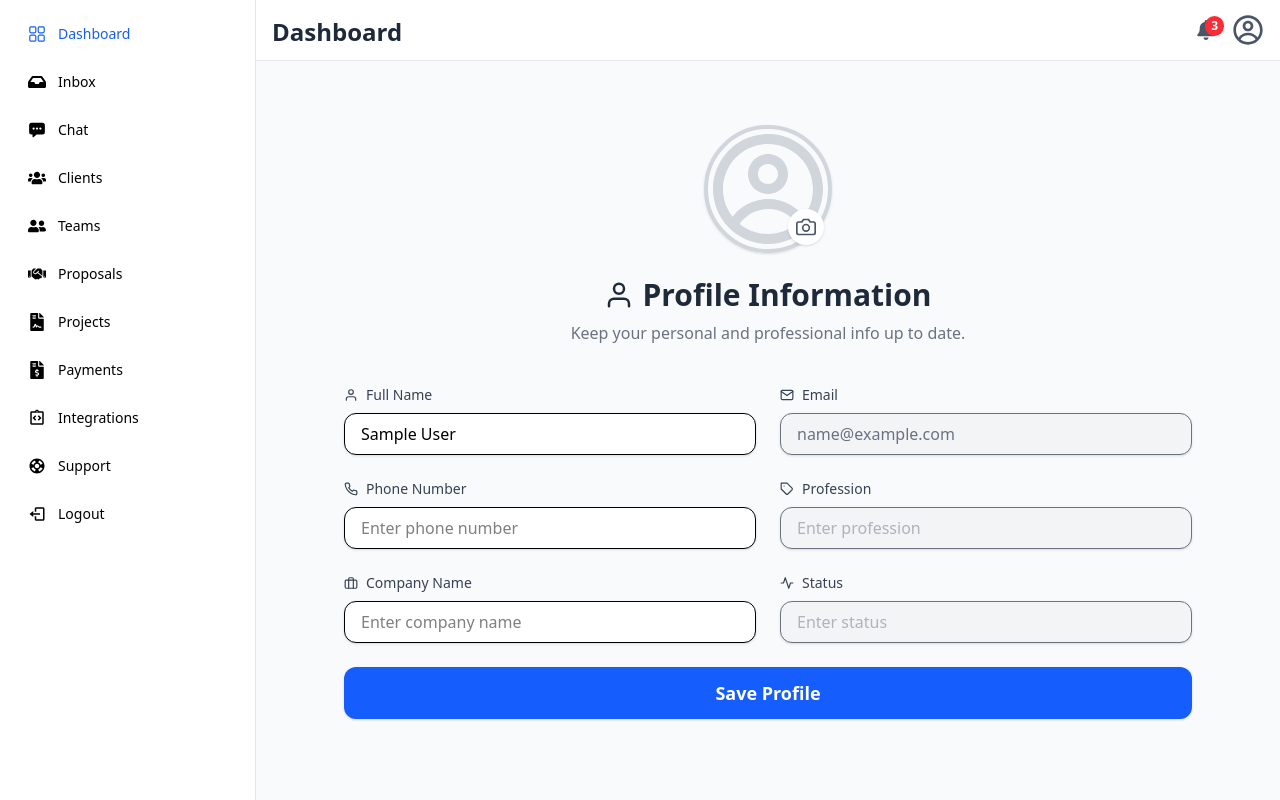
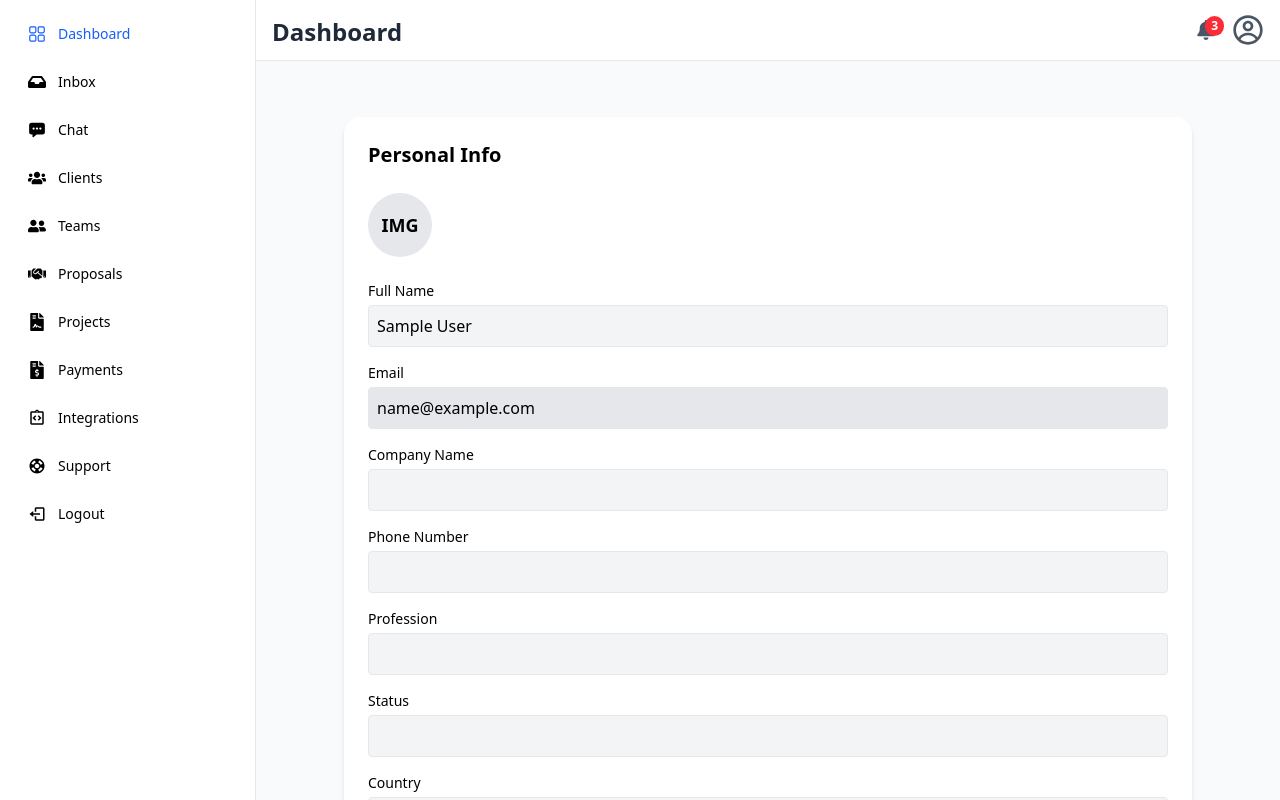
Before and after one commit to Samir-kyamkhani/lancify-frontend, a React (Vite) app: page /dashboard/profile in a window 1280 px wide. Built offline with nearby package versions, Linux system fonts and the light colour scheme; sample sign-in values are in the browser's storage.

Commit message:
profile page done

```diff
--- a/package.json
+++ b/package.json
@@ -22,6 +22,7 @@
     "react-icons": "^5.5.0",
     "react-redux": "^9.2.0",
     "react-router-dom": "^7.5.1",
+    "react-select": "^5.10.1",
     "recharts": "^2.15.3",
     "tailwindcss": "^4.1.4"
   },
--- a/src/pages/dashboard/ProfilePage.jsx
+++ b/src/pages/dashboard/ProfilePage.jsx
@@ -1,36 +1,9 @@
-import React, { useState, useEffect, useRef } from "react";
+import { useEffect, useRef, useState } from "react";
 import { useSelector } from "react-redux";
-import {
-  FiUser,
-  FiMail,
-  FiBriefcase,
-  FiPhone,
-  FiActivity,
-  FiTag,
-  FiCamera,
-} from "react-icons/fi";
-import { CgProfile } from "react-icons/cg";
-import { motion } from "framer-motion";
+import Select, { components } from "react-select";
 
-// Animations
-const containerVariant = {
-  hidden: { opacity: 0 },
-  visible: {
-    opacity: 1,
-    transition: {
-      staggerChildren: 0.1,
-      delayChildren: 0.2,
-    },
-  },
-};
-
-const itemVariant = {
-  hidden: { opacity: 0, y: 20 },
-  visible: { opacity: 1, y: 0 },
-};
-
-const ProfileForm = () => {
-  const { user } = useSelector((state) => state?.auth);
+export default function ProfileForm() {
+  const { user } = useSelector((state) => state.auth);
   const fileInputRef = useRef(null);
 
   const [profile, setProfile] = useState({
@@ -40,7 +13,10 @@ const ProfileForm = () => {
     number: "",
     profession: "",
     status: "",
+    country: "",
     profileImage: "",
+    newPassword: "",
+    confirmPassword: "",
   });
 
   useEffect(() => {
@@ -52,7 +28,10 @@ const ProfileForm = () => {
         number: user.mobileNumber || "",
         profession: user.profession || "",
         status: user.status || "",
+        country: user.country || "US",
         profileImage: user.profileImage || "",
+        newPassword: "",
+        confirmPassword: "",
       });
     }
   }, [user]);
@@ -70,37 +49,97 @@ const ProfileForm = () => {
     }
   };
 
+  const handleCountryChange = (selectedOption) => {
+    setProfile((prev) => ({ ...prev, country: selectedOption.value }));
+  };
+
   const editHandler = () => {
     console.log("Updated Profile:", profile);
   };
 
+  const deleteAccountHandler = () => {
+    console.log("Account Deletion Triggered");
+  };
+
+  const renderInput = (label, name, type = "text", readOnly = false) => (
+    <div>
+      <label className="block text-sm font-medium mb-1">{label}</label>
+      <input
+        type={type}
+        name={name}
+        value={profile[name]}
+        onChange={handleChange}
+        readOnly={readOnly}
+        className={`w-full border border-gray-200 bg-gray-100 focus:bg-white focus:border-gray-50 outline-none rounded p-2 ${
+          readOnly ? "bg-gray-200 cursor-not-allowed" : ""
+        }`}
+      />
+    </div>
+  );
+
+  // Country options with ISO 2-letter codes for flags
+  const countryOptions = [
+    { value: "US", label: "United States" },
+    { value: "IN", label: "India" },
+    { value: "GB", label: "United Kingdom" },
+    { value: "CA", label: "Canada" },
+    { value: "AU", label: "Australia" },
+    { value: "DE", label: "Germany" },
+    { value: "FR", label: "France" },
+    { value: "JP", label: "Japan" },
+    { value: "BR", label: "Brazil" },
+  ];
+
+  // Custom option component to render flag + country name
+  const Option = (props) => {
     return (
-    <motion.div
-      variants={containerVariant}
-      initial="hidden"
-      animate="visible"
-      className="max-w-4xl mx-auto px-6 py-12"
+      <components.Option {...props}>
+        <img
+          src={`https://flagcdn.com/w20/${props.data.value.toLowerCase()}.png`}
+          alt={props.data.label}
+          className="inline-block mr-2"
+          style={{ width: "20px", height: "15px", objectFit: "cover" }}
+        />
+        {props.data.label}
+      </components.Option>
+    );
+  };
+
+  // Custom single value (selected) with flag
+  const SingleValue = (props) => {
+    return (
+      <components.SingleValue {...props}>
+        <img
+          src={`https://flagcdn.com/w20/${props.data.value.toLowerCase()}.png`}
+          alt={props.data.label}
+          className="inline-block mr-2"
+          style={{ width: "20px", height: "15px", objectFit: "cover" }}
+        />
+        {props.data.label}
+      </components.SingleValue>
+    );
+  };
+
+  return (
+    <div className="max-w-4xl mx-auto p-6 animate-fade-in">
+      <div className="bg-white shadow-md rounded-2xl p-6 mt-4 space-y-6">
+        <h2 className="text-xl font-semibold">Personal Info</h2>
+
+        <div className="flex items-center gap-4">
+          <div
+            className="w-16 h-16 rounded-full bg-gray-200 flex items-center justify-center text-lg font-bold overflow-hidden cursor-pointer"
+            onClick={() => fileInputRef.current?.click()}
           >
-      {/* Profile Picture */}
-      <motion.div variants={itemVariant} className="relative mx-auto w-fit mb-6">
             {profile.profileImage ? (
               <img
                 src={profile.profileImage}
                 alt="Profile"
-            className="w-32 h-32 object-cover rounded-full border-4 border-blue-500 shadow-lg"
+                className="w-full h-full object-cover"
               />
             ) : (
-          <CgProfile className="w-32 h-32 text-gray-300 border-4 border-gray-300 rounded-full shadow" />
+              "IMG"
             )}
-
-        <button
-          onClick={() => fileInputRef.current.click()}
-          type="button"
-          className="absolute bottom-2 right-2 bg-white p-2 rounded-full shadow hover:bg-gray-100 transition"
-        >
-          <FiCamera className="text-gray-600 w-5 h-5 cursor-pointer" />
-        </button>
-
+          </div>
           <input
             type="file"
             accept="image/*"
@@ -108,106 +147,80 @@ const ProfileForm = () => {
             onChange={handleImageChange}
             className="hidden"
           />
-      </motion.div>
+        </div>
 
-      {/* Header */}
-      <motion.div
-        variants={itemVariant}
-        className="text-center mb-10"
+        <div className="space-y-4">
+          {renderInput("Full Name", "fullName")}
+          {renderInput("Email", "email", "email", true)}
+          {renderInput("Company Name", "companyName")}
+          {renderInput("Phone Number", "number")}
+          {renderInput("Profession", "profession")}
+          {renderInput("Status", "status")}
+
+          <div>
+            <label className="block text-sm font-medium mb-1">Country</label>
+            <Select
+              name="country"
+              options={countryOptions}
+              value={countryOptions.find((c) => c.value === profile.country)}
+              onChange={handleCountryChange}
+              components={{ Option, SingleValue }}
+              isSearchable
+              styles={{
+                control: (provided, state) => ({
+                  ...provided,
+                  backgroundColor: "#f3f4f6", // gray-100 bg
+                  borderColor: "#e5e7eb", // gray-200 border
+                  boxShadow: "none", // remove blue shadow
+                  "&:hover": {
+                    borderColor: "#d1d5db", // gray-300 on hover if you want
+                  },
+                }),
+                menu: (provided) => ({
+                  ...provided,
+                  zIndex: 9999,
+                }),
+              }}
+            />
+          </div>
+
+          <button
+            onClick={editHandler}
+            className="bg-blue-500 font-medium py-2 px-4 rounded-lg w-full hover:bg-blue-600 text-white"
           >
-        <h2 className="text-3xl font-bold text-gray-800 flex justify-center items-center gap-2">
-          <FiUser />
-          Profile Information
+            Save Changes
+          </button>
+        </div>
+      </div>
+
+      <div className="bg-white shadow-md rounded-2xl p-6 mt-6 space-y-4">
+        <h2 className="text-xl font-semibold">Set a password</h2>
+        {renderInput("New Password", "newPassword", "password")}
+        {renderInput("Confirm Password", "confirmPassword", "password")}
+        <button
+          onClick={editHandler}
+          className="bg-blue-500 font-medium py-2 px-4 rounded-lg w-full hover:bg-blue-600 text-white"
+        >
+          Save Password
+        </button>
+      </div>
+
+      <div className="bg-white shadow-md rounded-2xl p-6 mt-6">
+        <h2 className="text-xl text-red-600 font-semibold">
+          Delete your account
         </h2>
-        <p className="text-gray-500 mt-2">
-          Keep your personal and professional info up to date.
+        <p className="text-sm text-gray-600 mt-2">
+          Your account, along with all associated data, content, credit card,
+          and payout information, will be permanently deleted and cannot be
+          restored.
         </p>
-      </motion.div>
-
-      {/* Form */}
-      <motion.form
-        variants={containerVariant}
-        className="grid grid-cols-1 md:grid-cols-2 gap-6"
+        <button
+          onClick={deleteAccountHandler}
+          className="mt-4 bg-red-500 hover:bg-red-600 text-white py-2 px-4 rounded-lg"
         >
-        {[
-          {
-            name: "fullName",
-            label: "Full Name",
-            icon: <FiUser />,
-            type: "text",
-            value: profile.fullName,
-          },
-          {
-            name: "email",
-            label: "Email",
-            icon: <FiMail />,
-            type: "email",
-            value: profile.email,
-            disabled: true,
-          },
-          {
-            name: "number",
-            label: "Phone Number",
-            icon: <FiPhone />,
-            type: "tel",
-            value: profile.number,
-          },
-          {
-            name: "profession",
-            label: "Profession",
-            icon: <FiTag />,
-            type: "text",
-            value: profile.profession,
-            disabled: true,
-          },
-          {
-            name: "companyName",
-            label: "Company Name",
-            icon: <FiBriefcase />,
-            type: "text",
-            value: profile.companyName,
-          },
-          {
-            name: "status",
-            label: "Status",
-            icon: <FiActivity />,
-            type: "text",
-            value: profile.status,
-            disabled: true,
-          },
-        ].map(({ name, label, icon, type, value, disabled }, i) => (
-          <motion.div key={name} variants={itemVariant}>
-            <label className="flex items-center text-sm font-medium text-gray-700 mb-2 gap-2">
-              {icon}
-              {label}
-            </label>
-            <input
-              name={name}
-              type={type}
-              value={value}
-              disabled={disabled}
-              onChange={handleChange}
-              placeholder={`Enter ${label.toLowerCase()}`}
-              className={`w-full px-4 py-2 rounded-xl border ${
-                disabled ? "bg-gray-100 text-gray-500 cursor-not-allowed" : "bg-white"
-              } focus:bg-gray-200 duration-700 shadow-sm outline-none transition`}
-            />
-          </motion.div>
-        ))}
-
-        {/* Save Button */}
-        <motion.div variants={itemVariant} className="md:col-span-2">
-          <button
-            type="button"
-            onClick={editHandler}
-            className="w-full bg-blue-600 hover:bg-blue-700 text-white font-semibold py-3 rounded-xl text-lg transition shadow"
-          >
-            Save Profile
+          Delete my account
         </button>
-        </motion.div>
-      </motion.form>
-    </motion.div>
+      </div>
+    </div>
   );
-};
-
-export default ProfileForm;
+}
```
Also changed, not shown: 1 other file (tests, documents, lock files or other folders). Lines whose indentation alone changed are shown as unchanged.
